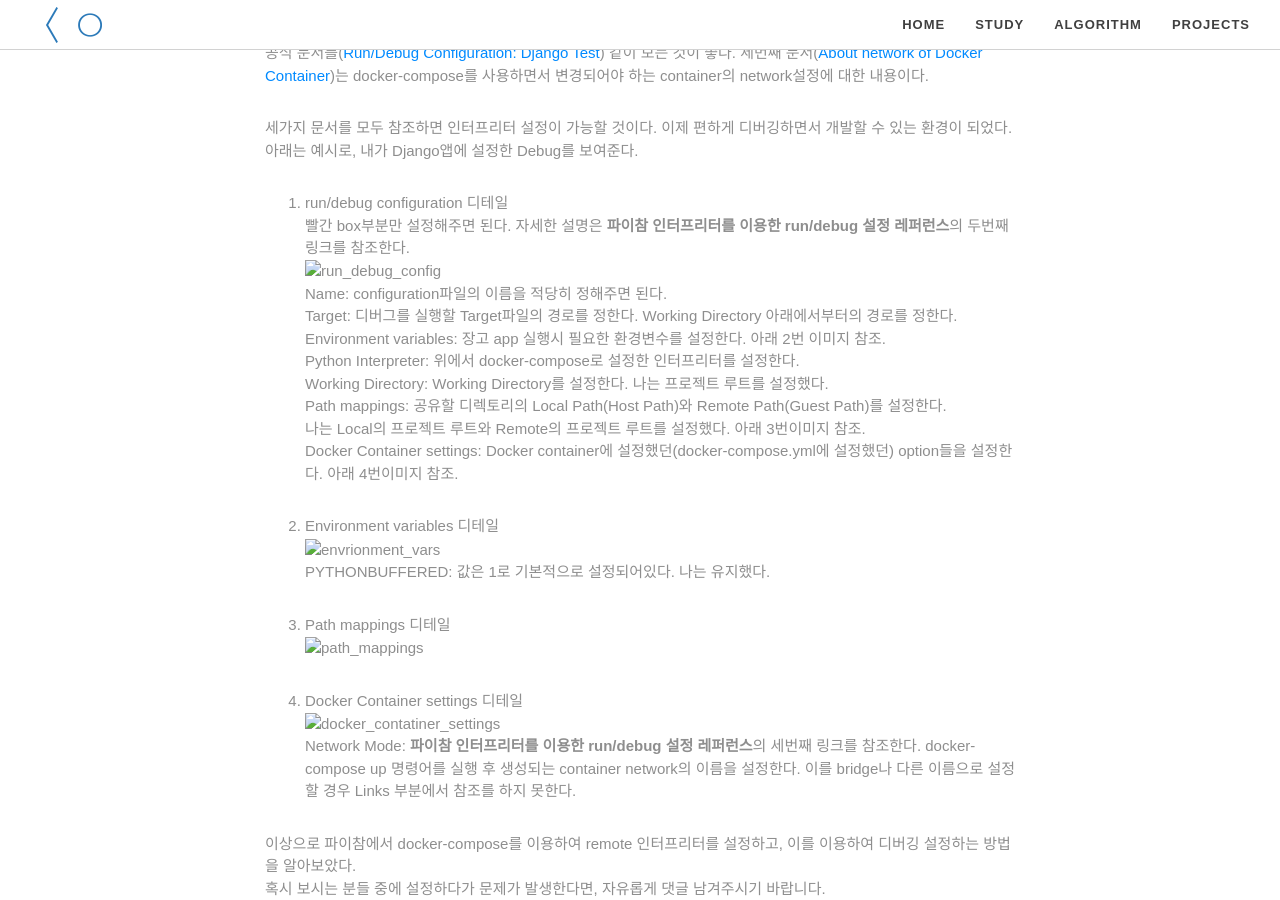
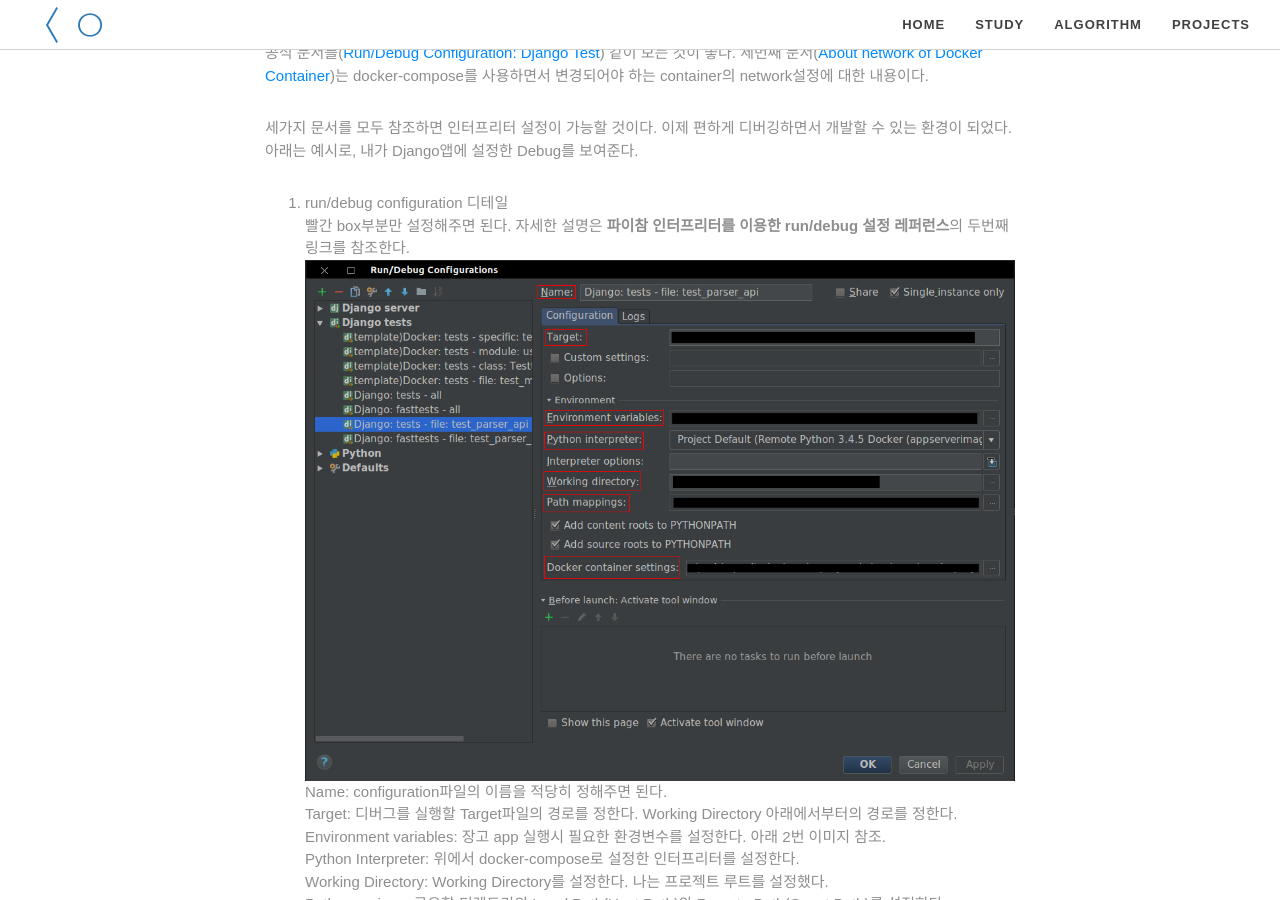
Before and after one commit to seongwoopark/seongwoopark.github.io, a Jekyll site: the page built from _posts/2017-06-02-study-pycharm-interpreter.md, in a window 1280 px wide and 900 px high, scrolled down 1668 px. Built offline with Jekyll 4.4.1, drawn with Linux system fonts in a browser that asks for light colours; nearby versions of some CDN libraries; comment, search, counter and statistics services are not loaded.

Commit message:
Update the image file paths

```diff
--- a/_posts/2017-06-02-study-pycharm-interpreter.md
+++ b/_posts/2017-06-02-study-pycharm-interpreter.md
@@ -70,7 +70,7 @@
 
 1. run/debug configuration 디테일<br />
 빨간 box부분만 설정해주면 된다. 자세한 설명은 **파이참 인터프리터를 이용한 run/debug 설정 레퍼런스**의 두번째 링크를 참조한다.<br />
-![run_debug_config](img/1_run_debug_config.png)<br />
+![run_debug_config](https://github.com/seongwoopark/seongwoopark.github.io/blob/master/img/1_run_debug_config.png?raw=true)<br />
 Name: configuration파일의 이름을 적당히 정해주면 된다.<br />
 Target: 디버그를 실행할 Target파일의 경로를 정한다. Working Directory 아래에서부터의 경로를 정한다.<br />
 Environment variables: 장고 app 실행시 필요한 환경변수를 설정한다. 아래 2번 이미지 참조.<br />
@@ -81,14 +81,14 @@
 Docker Container settings: Docker container에 설정했던(docker-compose.yml에 설정했던) option들을 설정한다. 아래 4번이미지 참조.<br />
 
 2. Environment variables 디테일<br />
-![envrionment_vars](img/2_envrionment_vars.png)<br />
+![envrionment_vars](https://github.com/seongwoopark/seongwoopark.github.io/blob/master/img/2_envrionment_vars.png?raw=true)<br />
 PYTHONBUFFERED: 값은 1로 기본적으로 설정되어있다. 나는 유지했다.<br />
 
 3. Path mappings 디테일<br />
-![path_mappings](img/3_path_maping.png)<br />
+![path_mappings](https://github.com/seongwoopark/seongwoopark.github.io/blob/master/img/3_path_maping.png?raw=true)<br />
 
 4. Docker Container settings 디테일<br />
-![docker_contatiner_settings](img/4_docker_contatiner_settings.png)<br />
+![docker_contatiner_settings](https://github.com/seongwoopark/seongwoopark.github.io/blob/master/img/4_docker_contatiner_settings.png?raw=true)<br />
 Network Mode: **파이참 인터프리터를 이용한 run/debug 설정 레퍼런스**의 세번째 링크를 참조한다. docker-compose up 명령어를 실행 후
 생성되는 container network의 이름을 설정한다. 이를 bridge나 다른 이름으로 설정할 경우 Links 부분에서 참조를 하지 못한다.<br />
 
```
